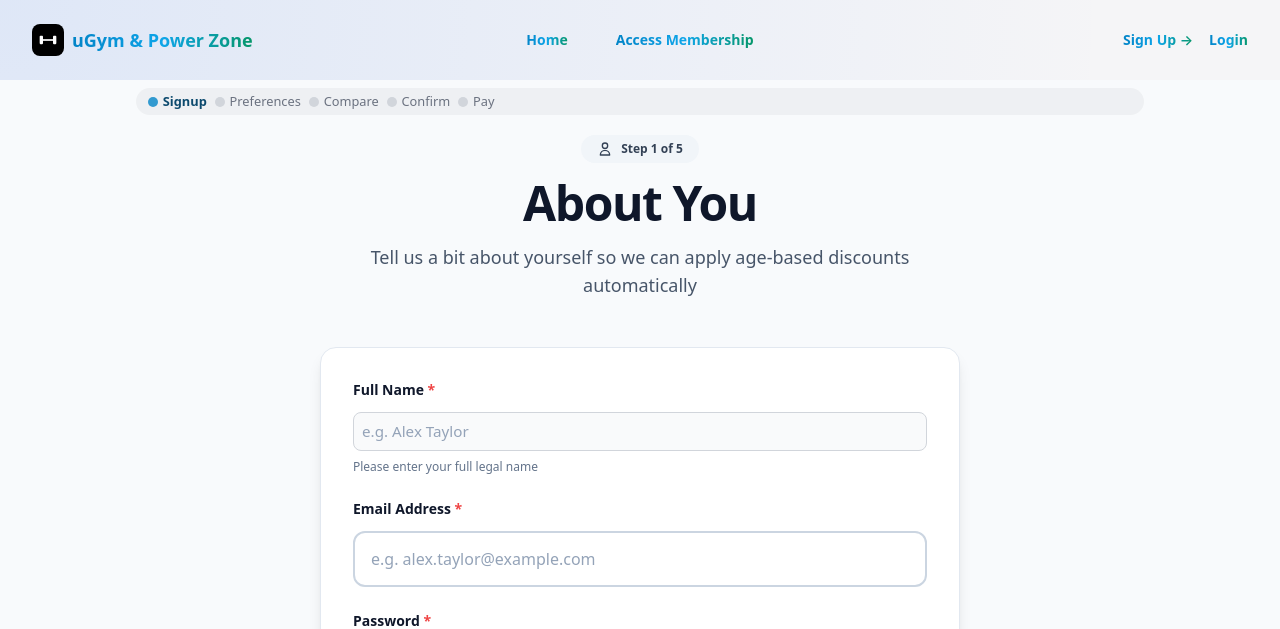
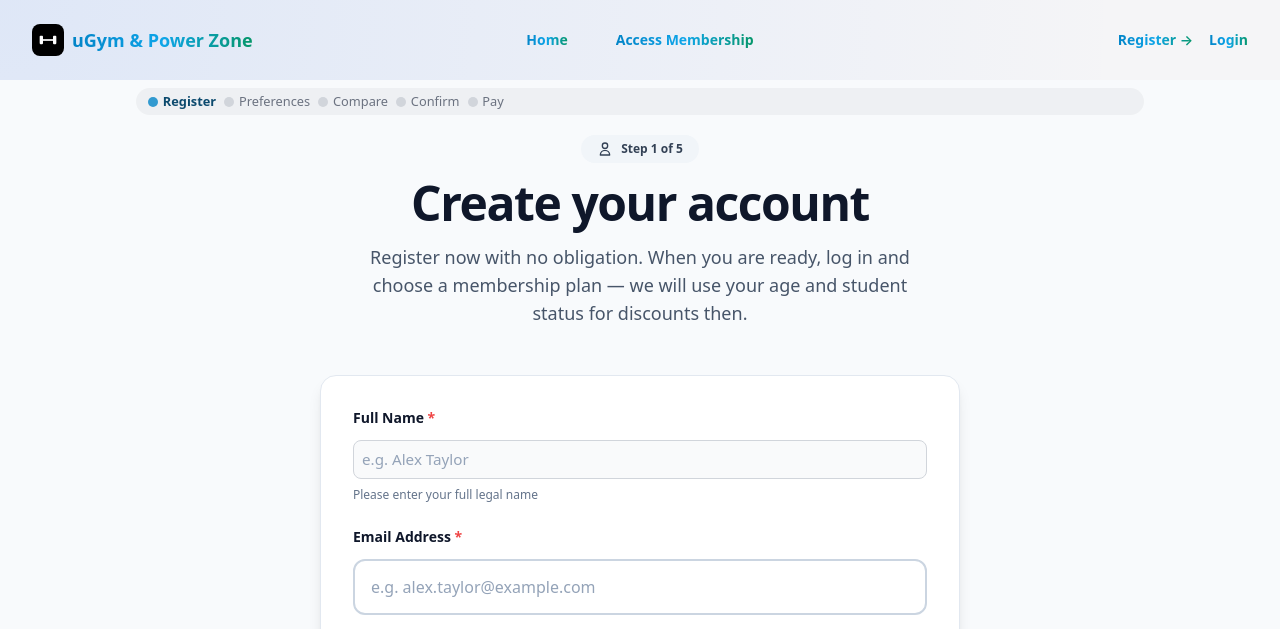
Before and after one commit to bluemadisonblue/gym-membership-advisor-gp, a Flask app: page /signup in a window 1280 px wide. Shown: the top 629 px of the page. Run offline with Flask 3, Linux system fonts and the light colour scheme; data comes from the database, SQL or seed files in the repository; some libraries are stand-ins or nearby versions.

Commit message:
Register without plan; hydrate pricing from session; admin sidebar brand
Made-with: Cursor

```diff
--- a/app.py
+++ b/app.py
@@ -12,12 +12,15 @@ from flask import (
     url_for,
     flash,
     session,
+    Response,
 )
-from sqlalchemy import inspect, func, case
+from sqlalchemy import inspect, func, case, text
 
 from models import db, Gym, Member, MembershipOption, Discount
+
+PENDING_GYM_KEY = "pending"
 import data
-from pricing import calculate_pricing_for_selection, format_currency, money
+from pricing import calculate_pricing_for_selection, format_currency, hydrate_pricing_result, money
 from db_seed import seed_all_if_empty
 # Get the directory where this script is located
 basedir = os.path.abspath(os.path.dirname(__file__))
@@ -45,6 +48,35 @@ db.init_app(app)
 _db_initialized = False
 
 
+def _migrate_members_schema() -> None:
+    """Add has_active_membership for existing SQLite DBs (defaults existing rows to active)."""
+    if db.engine.dialect.name != "sqlite":
+        return
+    rows = db.session.execute(text("PRAGMA table_info(members)")).fetchall()
+    cols = {r[1] for r in rows}
+    if "has_active_membership" in cols:
+        return
+    db.session.execute(
+        text("ALTER TABLE members ADD COLUMN has_active_membership BOOLEAN NOT NULL DEFAULT 1")
+    )
+    db.session.commit()
+
+
+def _ensure_pending_gym_row() -> None:
+    """Placeholder gym for accounts that have not purchased a plan yet."""
+    if db.session.get(Gym, PENDING_GYM_KEY):
+        return
+    db.session.add(
+        Gym(
+            gym_key=PENDING_GYM_KEY,
+            gym_name="Account only (no plan yet)",
+            joining_fee=Decimal("0.00"),
+        )
+    )
+    db.session.commit()
+    data.invalidate_cache()
+
+
 def _ensure_db_ready() -> None:
     """Create tables and seed data once on first request."""
     global _db_initialized
@@ -54,7 +86,10 @@ def _ensure_db_ready() -> None:
     tables = inspector.get_table_names()
     if "gyms" not in tables or "membership_option" not in tables or "discounts" not in tables:
         db.create_all()
+    if "members" in tables:
+        _migrate_members_schema()
     seed_all_if_empty()
+    _ensure_pending_gym_row()
     _db_initialized = True
 
 
@@ -71,10 +106,10 @@ def load_data():
 
 
 def generate_membership_id(gym_key: str) -> str:
-    """Generate a unique membership ID from DB count (safe across restarts)."""
+    """Generate a unique membership ID for an active (paid) membership."""
     year = datetime.now().year
     prefix = "UG" if gym_key == "ugym" else "PZ"
-    seq = Member.query.count() + 1
+    seq = Member.query.filter_by(has_active_membership=True).count() + 1
     return f"{prefix}-{year}-{seq:06d}"
 
 
@@ -89,14 +124,56 @@ def login_required(f):
     return decorated_function
 
 
-def _get_signup_flow():
-    """Return (signup_data, preferences) or (None, None) if incomplete. Redirects on failure."""
-    signup_data = session.get("signup")
+def _signup_data_from_member(member: Member) -> Dict[str, Any]:
+    """Build pricing/signup dict from stored account (no session password)."""
+    return {
+        "full_name": member.full_name,
+        "email": member.email,
+        "age": member.age,
+        "is_student": member.is_student,
+        "is_young_adult": member.is_young_adult,
+        "is_pensioner": member.is_pensioner,
+    }
+
+
+def _get_plan_selection_flow() -> Tuple[
+    Optional[Dict[str, Any]], Optional[Dict[str, Any]], Optional[str]
+]:
+    """
+    Return (signup_data, preferences, error_code).
+    error_code is None on success, or one of: "login", "prefs", "already".
+    """
+    if "user_id" not in session:
+        flash("Please log in to continue. Create an account first if you are new.", "error")
+        return None, None, "login"
+    member = db.session.get(Member, session["user_id"])
+    if not member:
+        flash("Please log in again.", "error")
+        return None, None, "login"
+    if member.has_active_membership:
+        flash("You already have an active membership.", "info")
+        return None, None, "already"
     preferences = session.get("preferences")
-    if not signup_data or not preferences:
-        flash("Please complete the signup and preferences steps first.", "error")
-        return None, None
-    return signup_data, preferences
+    if not preferences:
+        flash("Choose your membership preferences first.", "error")
+        return None, None, "prefs"
+    return _signup_data_from_member(member), preferences, None
+
+
+def _redirect_for_plan_flow_error(code: Optional[str]) -> Optional[Response]:
+    """If error code from _get_plan_selection_flow, return Flask redirect; else None."""
+    if code is None:
+        return None
+    if code == "login":
+        return redirect(url_for("login"))
+    if code == "already":
+        m = db.session.get(Member, session["user_id"])
+        if m:
+            return redirect(url_for("membership_details", membership_id=m.membership_id))
+        return redirect(url_for("home"))
+    if code == "prefs":
+        return redirect(url_for("preferences"))
+    return None
 
 
 def _get_member_for_user(membership_id: str):
@@ -116,6 +193,20 @@ def inject_globals():
     }
 
 
+@app.context_processor
+def inject_account_state():
+    """True when logged in but user has not purchased a plan yet."""
+    if request.endpoint == "static":
+        return {"account_needs_plan": False}
+    uid = session.get("user_id")
+    if not uid:
+        return {"account_needs_plan": False}
+    m = db.session.get(Member, uid)
+    if not m:
+        return {"account_needs_plan": False}
+    return {"account_needs_plan": not m.has_active_membership}
+
+
 @app.route("/")
 def home():
     return render_template("home.html")
@@ -124,6 +215,12 @@ def home():
 @app.route("/signup", methods=["GET", "POST"])
 def signup():
     """Handle user signup form submission and display."""
+    if session.get("user_id"):
+        existing = db.session.get(Member, session["user_id"])
+        if existing:
+            flash("You are already logged in.", "info")
+            return redirect(url_for("membership_details", membership_id=existing.membership_id))
+
     # Calculate max date (today - 16 years) for the date picker
     today = date.today()
     max_date = date(today.year - 16, today.month, today.day)
@@ -198,38 +295,72 @@ def signup():
         is_young_adult = age is not None and age < 25
         is_pensioner = age is not None and age > 66
 
-        # Store in session for later steps
-        session["signup"] = {
-            "full_name": full_name,
-            "email": email,
-            "password": password,  # Store temporarily in session, will be hashed when creating member
-            "age": age,
-            "is_student": is_student,
-            "is_young_adult": is_young_adult,
-            "is_pensioner": is_pensioner,
-        }
+        member = Member(
+            membership_id="TEMP",
+            full_name=full_name,
+            email=email,
+            email_verified=True,
+            date_of_birth=date_of_birth,
+            age=age,
+            is_student=is_student,
+            is_young_adult=is_young_adult,
+            is_pensioner=is_pensioner,
+            chosen_gym=PENDING_GYM_KEY,
+            wants_gym=False,
+            gym_band=None,
+            add_swim=False,
+            add_classes=False,
+            add_massage=False,
+            add_physio=False,
+            monthly_total=Decimal("0.00"),
+            joining_fee=Decimal("0.00"),
+            first_payment_total=Decimal("0.00"),
+            has_active_membership=False,
+        )
+        member.set_password(password)
+        db.session.add(member)
+        db.session.flush()
+        year = datetime.now().year
+        member.membership_id = f"REG-{year}-{member.id:06d}"
+        db.session.commit()
 
-        flash("Signup details saved. Please select your membership preferences.", "success")
-        return redirect(url_for("preferences"))
+        session["user_id"] = member.id
+        session["user_email"] = member.email
+        session["user_name"] = member.full_name
+        session.pop("preferences", None)
+        session.pop("chosen_gym", None)
+        session.pop("pricing_result", None)
 
-    # GET: Load saved values if returning to this page
-    saved = session.get("signup", {})
+        flash(
+            "Account created. You can choose a membership plan whenever you are ready from your account or the menu.",
+            "success",
+        )
+        return redirect(url_for("membership_details", membership_id=member.membership_id))
+
     return render_template(
         "signup.html",
         max_date=max_date.isoformat(),
-        full_name=saved.get("full_name", ""),
-        date_of_birth=saved.get("date_of_birth", ""),
-        is_student=saved.get("is_student", False),
+        full_name="",
+        date_of_birth="",
+        is_student=False,
     )
 
 
 @app.route("/preferences", methods=["GET", "POST"])
 def preferences():
     """Handle membership preferences form submission and display."""
-    signup_data = session.get("signup")
-    if not signup_data:
-        flash("Please start by completing the signup form.", "error")
-        return redirect(url_for("signup"))
+    if "user_id" not in session:
+        flash("Log in or register first, then choose your plan when you are ready.", "error")
+        return redirect(url_for("login"))
+
+    member = db.session.get(Member, session["user_id"])
+    if not member:
+        flash("Please log in again.", "error")
+        return redirect(url_for("login"))
+
+    if member.has_active_membership:
+        flash("You already have an active membership.", "info")
+        return redirect(url_for("membership_details", membership_id=member.membership_id))
 
     if request.method == "POST":
         wants_gym = request.form.get("wants_gym") == "yes"
@@ -288,9 +419,10 @@ def preferences():
 @app.route("/recommendation", methods=["GET", "POST"])
 def recommendation():
     """Display gym recommendations and handle gym selection."""
-    signup_data, preferences = _get_signup_flow()
-    if signup_data is None:
-        return redirect(url_for("signup"))
+    signup_data, preferences, flow_err = _get_plan_selection_flow()
+    redir = _redirect_for_plan_flow_error(flow_err)
+    if redir:
+        return redir
 
     pricing_result = calculate_pricing_for_selection(signup_data, preferences)
     session["pricing_result"] = pricing_result
@@ -326,11 +458,13 @@ def recommendation():
 @app.route("/confirm", methods=["GET", "POST"])
 def confirm():
     """Display confirmation page before payment."""
-    signup_data, preferences = _get_signup_flow()
-    if signup_data is None:
-        return redirect(url_for("signup"))
+    signup_data, preferences, flow_err = _get_plan_selection_flow()
+    redir = _redirect_for_plan_flow_error(flow_err)
+    if redir:
+        return redir
 
     pricing_result = session.get("pricing_result") or calculate_pricing_for_selection(signup_data, preferences)
+    pricing_result = hydrate_pricing_result(pricing_result)
     recommended_gym_key = pricing_result["recommended_gym"]
     chosen_gym = session.get("chosen_gym", recommended_gym_key)
 
@@ -357,14 +491,32 @@ def confirm():
 @app.route("/pay", methods=["GET", "POST"])
 def pay():
     """Handle payment processing and membership creation."""
-    signup_data, preferences = _get_signup_flow()
+    if "user_id" not in session:
+        flash("Log in to complete payment.", "error")
+        return redirect(url_for("login"))
+
+    member = db.session.get(Member, session["user_id"])
+    if not member:
+        flash("Please log in again.", "error")
+        return redirect(url_for("login"))
+
+    if member.has_active_membership:
+        flash("You already have an active membership.", "info")
+        return redirect(url_for("membership_details", membership_id=member.membership_id))
+
+    signup_data, preferences, flow_err = _get_plan_selection_flow()
+    redir = _redirect_for_plan_flow_error(flow_err)
+    if redir:
+        return redir
+
     chosen_gym = session.get("chosen_gym")
 
-    if signup_data is None or not chosen_gym:
-        flash("Your session has expired or is incomplete. Please start again.", "error")
-        return redirect(url_for("signup"))
+    if not chosen_gym:
+        flash("Your session has expired or is incomplete. Please choose your plan again.", "error")
+        return redirect(url_for("preferences"))
 
     pricing_result = session.get("pricing_result") or calculate_pricing_for_selection(signup_data, preferences)
+    pricing_result = hydrate_pricing_result(pricing_result)
     if chosen_gym not in pricing_result["gyms"]:
         flash("Invalid gym selection in your session. Please choose again.", "error")
         return redirect(url_for("recommendation"))
@@ -372,54 +524,30 @@ def pay():
     chosen_pricing = pricing_result["gyms"][chosen_gym]
 
     if request.method == "POST":
-        # Simulate payment success and create membership in database
         membership_id = generate_membership_id(chosen_gym)
 
-        # Calculate date_of_birth from age (approximation)
-        today = date.today()
-        age = signup_data['age']
-        date_of_birth = date(today.year - age, today.month, today.day)
-
-        # Create new member in database
         monthly_total = money(chosen_pricing.get("monthly_total_after_discount"))
         joining_fee = money(chosen_pricing.get("joining_fee"))
         first_payment_total = money(joining_fee + monthly_total)
 
-        new_member = Member(
-            membership_id=membership_id,
-            full_name=signup_data['full_name'],
-            email=signup_data['email'],
-            email_verified=True,
-            date_of_birth=date_of_birth,
-            age=signup_data['age'],
-            is_student=signup_data['is_student'],
-            is_young_adult=signup_data.get('is_young_adult', False),
-            is_pensioner=signup_data.get('is_pensioner', False),
-            chosen_gym=chosen_gym,
-            wants_gym=preferences['wants_gym'],
-            gym_band=preferences.get('gym_band'),
-            add_swim=preferences.get('add_swim', False),
-            add_classes=preferences.get('add_classes', False),
-            add_massage=preferences.get('add_massage', False),
-            add_physio=preferences.get('add_physio', False),
-            monthly_total=monthly_total,
-            joining_fee=joining_fee,
-            first_payment_total=first_payment_total
-        )
+        member.membership_id = membership_id
+        member.chosen_gym = chosen_gym
+        member.wants_gym = preferences["wants_gym"]
+        member.gym_band = preferences.get("gym_band")
+        member.add_swim = preferences.get("add_swim", False)
+        member.add_classes = preferences.get("add_classes", False)
+        member.add_massage = preferences.get("add_massage", False)
+        member.add_physio = preferences.get("add_physio", False)
+        member.monthly_total = monthly_total
+        member.joining_fee = joining_fee
+        member.first_payment_total = first_payment_total
+        member.has_active_membership = True
 
-        # Hash and set password
-        new_member.set_password(signup_data['password'])
-
-        db.session.add(new_member)
         db.session.commit()
 
-        # Log user in automatically so they can access membership without entering ID
-        session["user_id"] = new_member.id
-        session["user_email"] = new_member.email
-        session["user_name"] = new_member.full_name
+        session["user_name"] = member.full_name
 
         flash("Payment successful and membership created!", "success")
-        session.pop("signup", None)
         session.pop("preferences", None)
         session.pop("chosen_gym", None)
         session.pop("pricing_result", None)
@@ -491,6 +619,9 @@ def logout():
     session.pop("user_id", None)
     session.pop("user_email", None)
     session.pop("user_name", None)
+    session.pop("preferences", None)
+    session.pop("chosen_gym", None)
+    session.pop("pricing_result", None)
     flash("You have been logged out successfully.", "success")
     return redirect(url_for("home"))
 
--- a/data.py
+++ b/data.py
@@ -27,6 +27,8 @@ def load_gyms_from_db():
 
     GYMS = {}
     for gym in gyms:
+        if gym.gym_key == "pending":
+            continue
         GYMS[gym.gym_key] = gym.to_dict()
 
     return GYMS
--- a/db_seed.py
+++ b/db_seed.py
@@ -15,6 +15,7 @@ def seed_gyms(force: bool = False) -> None:
     db.session.add_all([
         Gym(gym_key="ugym", gym_name="uGym", joining_fee=Decimal("10.00")),
         Gym(gym_key="power_zone", gym_name="Power Zone", joining_fee=Decimal("30.00")),
+        Gym(gym_key="pending", gym_name="Account only (no plan yet)", joining_fee=Decimal("0.00")),
     ])
     db.session.commit()
 
--- a/templates/admin/base_admin.html
+++ b/templates/admin/base_admin.html
@@ -13,7 +13,6 @@
                 </svg>
             </div>
             <span class="font-bold text-slate-900 whitespace-nowrap">Admin</span>
-            <span class="font-semibold text-sky-500 whitespace-nowrap">&amp; Power Zone</span>
         </a>
         <nav class="flex-1 px-3 py-4 space-y-0.5 overflow-y-auto">
             <a href="{{ url_for('admin_dashboard') }}"
--- a/templates/base.html
+++ b/templates/base.html
@@ -100,6 +100,9 @@
         {% if not (is_admin_page) %}
         <div class="hidden lg:flex lg:gap-x-12">
             <a href="{{ url_for('home') }}" class="text-sm font-semibold leading-6 bg-gradient-to-r from-sky-600 via-sky-500 to-emerald-600 bg-clip-text text-transparent no-underline hover:no-underline">Home</a>
+            {% if session.get('user_id') and account_needs_plan %}
+            <a href="{{ url_for('preferences') }}" class="text-sm font-semibold leading-6 bg-gradient-to-r from-sky-600 via-sky-500 to-emerald-600 bg-clip-text text-transparent no-underline hover:no-underline">Choose plan</a>
+            {% endif %}
             <a href="{{ url_for('access') }}" class="text-sm font-semibold leading-6 bg-gradient-to-r from-sky-600 via-sky-500 to-emerald-600 bg-clip-text text-transparent no-underline hover:no-underline">Access Membership</a>
         </div>
         <div class="hidden lg:flex lg:flex-1 lg:justify-end lg:gap-x-4 lg:items-center">
@@ -107,7 +110,7 @@
                 <span class="text-sm text-gray-400">{{ session.get('user_name') }}</span>
                 <a href="{{ url_for('logout') }}" class="text-sm font-semibold leading-6 bg-gradient-to-r from-sky-600 via-sky-500 to-emerald-600 bg-clip-text text-transparent no-underline hover:no-underline">Logout</a>
             {% else %}
-                <a href="{{ url_for('signup') }}" class="text-sm font-semibold leading-6 bg-gradient-to-r from-sky-600 via-sky-500 to-emerald-600 bg-clip-text text-transparent no-underline hover:no-underline">Sign Up <span aria-hidden="true">→</span></a>
+                <a href="{{ url_for('signup') }}" class="text-sm font-semibold leading-6 bg-gradient-to-r from-sky-600 via-sky-500 to-emerald-600 bg-clip-text text-transparent no-underline hover:no-underline">Register <span aria-hidden="true">→</span></a>
                 <a href="{{ url_for('login') }}" class="text-sm font-semibold leading-6 bg-gradient-to-r from-sky-600 via-sky-500 to-emerald-600 bg-clip-text text-transparent no-underline hover:no-underline">Login</a>
             {% endif %}
         </div>
@@ -157,10 +160,13 @@
                         {% if not (is_admin_page) %}
                         <div class="space-y-2 py-6">
                             <a href="{{ url_for('home') }}" class="-mx-3 block rounded-lg px-3 py-2 text-base font-semibold bg-gradient-to-r from-sky-600 via-sky-500 to-emerald-600 bg-clip-text text-transparent no-underline hover:no-underline hover:bg-white/5 {% if request.endpoint == 'home' %}bg-white/5{% endif %}">Home</a>
+                            {% if session.get('user_id') and account_needs_plan %}
+                            <a href="{{ url_for('preferences') }}" class="-mx-3 block rounded-lg px-3 py-2 text-base font-semibold bg-gradient-to-r from-sky-600 via-sky-500 to-emerald-600 bg-clip-text text-transparent no-underline hover:no-underline hover:bg-white/5 {% if request.endpoint == 'preferences' %}bg-white/5{% endif %}">Choose plan</a>
+                            {% endif %}
                             <a href="{{ url_for('access') }}" class="-mx-3 block rounded-lg px-3 py-2 text-base font-semibold bg-gradient-to-r from-sky-600 via-sky-500 to-emerald-600 bg-clip-text text-transparent no-underline hover:no-underline hover:bg-white/5 {% if request.endpoint in ['access','membership_details'] %}bg-white/5{% endif %}">Access Membership</a>
                         </div>
                         <div class="py-6">
-                            <a href="{{ url_for('signup') }}" class="-mx-3 block rounded-lg px-3 py-2.5 text-base font-semibold bg-gradient-to-r from-sky-600 via-sky-500 to-emerald-600 bg-clip-text text-transparent no-underline hover:no-underline hover:bg-white/5 {% if request.endpoint in ['signup','preferences','recommendation','confirm','pay'] %}bg-white/5{% endif %}">Sign Up</a>
+                            <a href="{{ url_for('signup') }}" class="-mx-3 block rounded-lg px-3 py-2.5 text-base font-semibold bg-gradient-to-r from-sky-600 via-sky-500 to-emerald-600 bg-clip-text text-transparent no-underline hover:no-underline hover:bg-white/5 {% if request.endpoint in ['signup','preferences','recommendation','confirm','pay'] %}bg-white/5{% endif %}">Register</a>
                             {% if session.get('user_id') %}
                                 <a href="{{ url_for('logout') }}" class="-mx-3 block rounded-lg px-3 py-2.5 text-base font-semibold bg-gradient-to-r from-sky-600 via-sky-500 to-emerald-600 bg-clip-text text-transparent no-underline hover:no-underline hover:bg-white/5">Logout ({{ session.get('user_name') }})</a>
                             {% else %}
@@ -215,7 +221,7 @@
                 <ol class="stepper-list">
                     <li class="stepper-item {% if step >= 1 %}is-done{% endif %} {% if step == 1 %}is-active{% endif %}">
                         <span class="stepper-dot" aria-hidden="true"></span>
-                        <span class="stepper-label">Signup</span>
+                        <span class="stepper-label">Register</span>
                     </li>
                     <li class="stepper-item {% if step >= 2 %}is-done{% endif %} {% if step == 2 %}is-active{% endif %}">
                         <span class="stepper-dot" aria-hidden="true"></span>
--- a/templates/signup.html
+++ b/templates/signup.html
@@ -1,6 +1,6 @@
 {% extends "base.html" %}
 
-{% block title %}Sign Up{% endblock %}
+{% block title %}Register{% endblock %}
 
 {% block content %}
 <div class="max-w-2xl mx-auto px-4">
@@ -12,9 +12,9 @@
             </svg>
             Step 1 of 5
         </div>
-        <h1 class="text-3xl sm:text-4xl md:text-5xl font-extrabold text-slate-900 mb-4">About You</h1>
+        <h1 class="text-3xl sm:text-4xl md:text-5xl font-extrabold text-slate-900 mb-4">Create your account</h1>
         <p class="text-base sm:text-lg text-slate-600 max-w-xl mx-auto">
-            Tell us a bit about yourself so we can apply age-based discounts automatically
+            Register now with no obligation. When you are ready, log in and choose a membership plan — we will use your age and student status for discounts then.
         </p>
     </div>
 
```
Also changed, not shown: models.py (+39 -0 lines), pricing.py (+50 -0 lines), templates/home.html (+12 -3 lines), templates/membership_details.html (+16 -2 lines).
